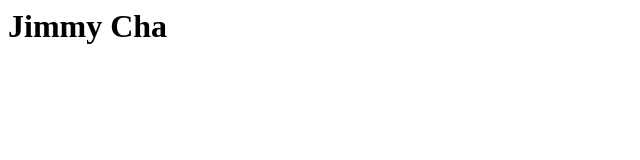
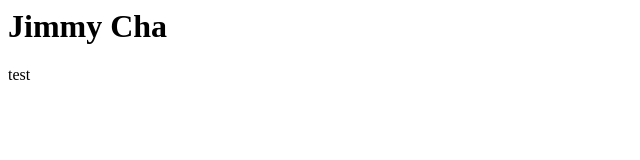
Before and after one commit to jbcha2003/jbcha2003.github.io, a plain HTML site: page index.html in a window 1280 px wide. Shown: the full height of the page, 0-640 px from the left. Drawn offline with Linux system fonts and the light colour scheme.

Commit message:
Update index.html

```diff
--- a/index.html
+++ b/index.html
@@ -1 +1,2 @@
 <h1>Jimmy Cha</h1>
+<a>test</a>
```
